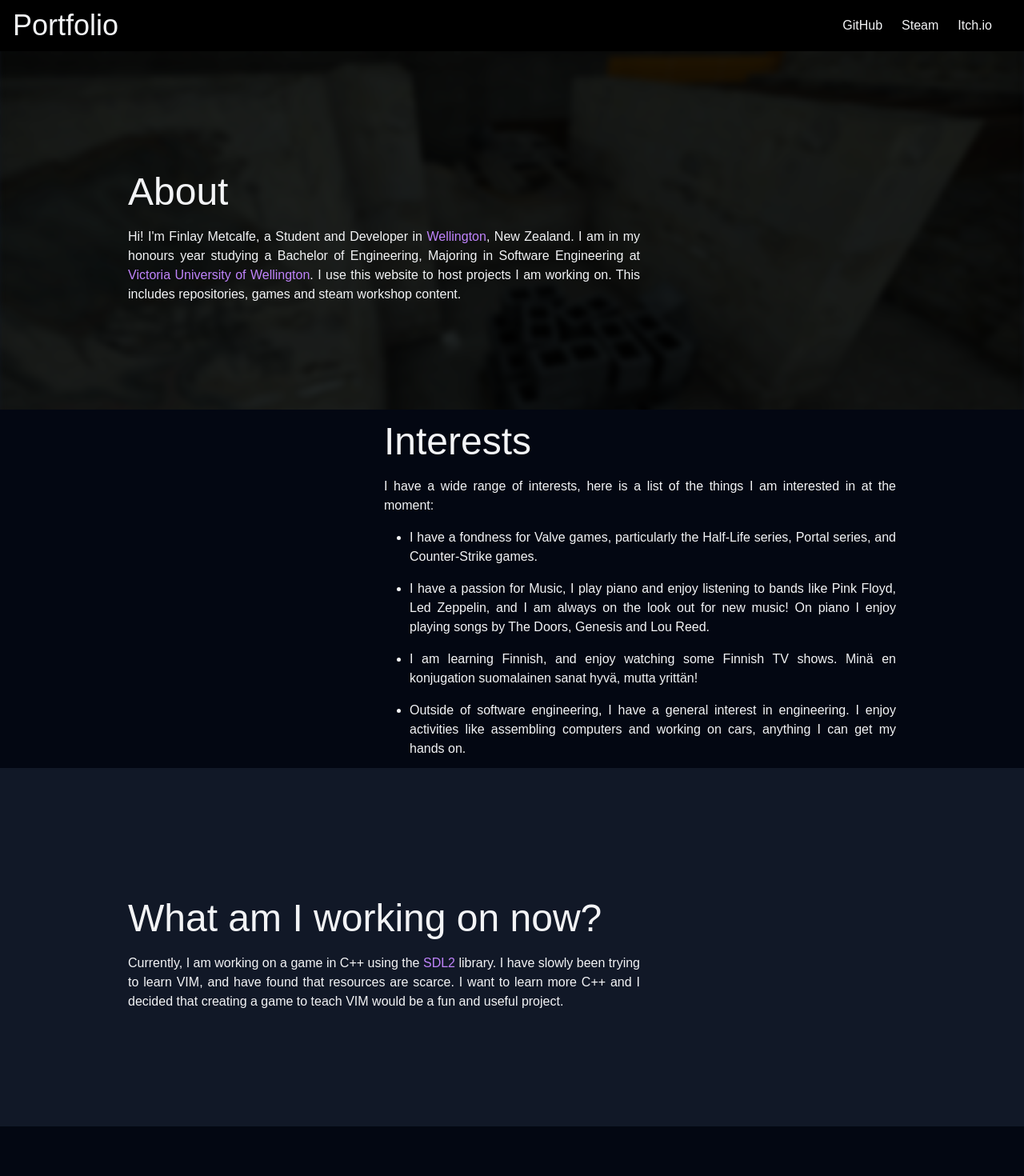
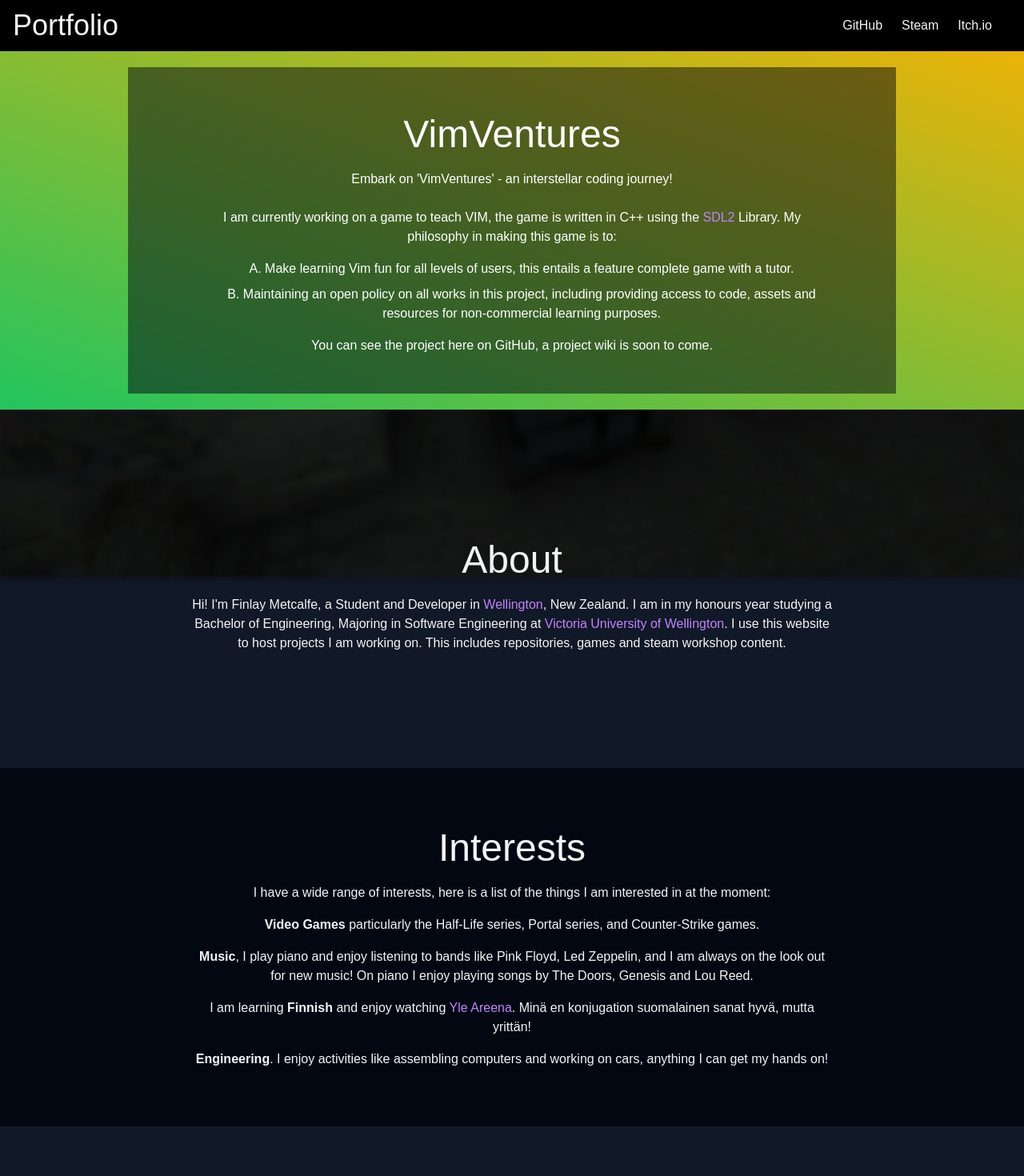
Before and after one commit to Ofthemasses/portfolio-website, a Vue app: page /#/ in a window 1280 px wide. Shown: the top 1470 px of the page at 80% size. Built offline with nearby package versions, Linux system fonts and the light colour scheme; a web font is replaced by a local one.

Commit message:
Implemented VimVentures section and restyled the website

```diff
--- a/src/components/Home.vue
+++ b/src/components/Home.vue
@@ -1,8 +1,32 @@
 <template>
-  <div class="relative flex items-center h-full md:h-2/3 overflow-hidden z-10">
-    <div class="md:w-3/4 absolute px-4 md:px-40 text-gray-100 font-light">
-      <h1 class="max-md:text-center max-md:text-3xl text-5xl my-5">About</h1>
-      <p class="max-md:text-xs text-justify">Hi! I'm Finlay Metcalfe, a Student and Developer in
+  <div class="relative flex justify-center items-center bg-gradient-to-tr from-green-500 to-yellow-500 h-full md:h-2/3 z-10">
+    <div class="md:w-3/4 absolute px-4 md:px-20 text-center text-white font-light bg-gray-950 bg-opacity-50 py-10">
+      <h1 class="max-md:text-3xl text-5xl my-5">VimVentures</h1>
+      <p class="max-md:text-xs">
+        Embark on 'VimVentures' - an interstellar coding journey!
+        <br>
+        <br>
+        I am currently working on a game to teach VIM, the game is written in C++ using the
+        <a href="https://www.libsdl.org/" class="hover:text-purple-300 text-purple-400">SDL2</a>
+        Library. My philosophy in making this game is to:
+      </p>
+      <ul class="p-2">
+        <li class="ml-6 py-2">
+          A. Make learning Vim fun for all levels of users, this entails a feature complete game with a tutor.
+        </li>
+        <li class="ml-6 py2">
+          B. Maintaining an open policy on all works in this project, including providing access to code, assets and resources for non-commercial learning purposes.
+        </li>
+      </ul>
+      <p class="max-md:text-xs py-2">
+        You can see the project here on GitHub, a project wiki is soon to come.
+      </p>
+    </div>
+  </div>
+  <div class="relative flex justify-center items-center h-full md:h-2/3 overflow-hidden z-10">
+    <div class="md:w-3/4 absolute text-center px-4 md:px-20 text-gray-100 font-light">
+      <h1 class="max-md:text-3xl text-5xl my-5">About</h1>
+      <p class="max-md:text-xs">Hi! I'm Finlay Metcalfe, a Student and Developer in
         <a href="https://www.google.com/maps?q=Wellington" class="hover:text-purple-300 text-purple-400">Wellington</a>, New Zealand.
       I am in my honours year studying a Bachelor of Engineering, Majoring in Software Engineering at
         <a href="https://www.wgtn.ac.nz/" class="hover:text-purple-300 text-purple-400">Victoria University of Wellington</a>.
@@ -18,42 +42,32 @@
       </div>
     </transition>
     </div>
-
-  <div class="relative flex items-center bg-gray-950 h-full md:h-2/3">
-    <div class="md:w-3/4 absolute px-4 md:px-40 text-gray-100 font-light right-0">
-        <h1 class="max-md:text-center max-md:text-3xl text-5xl my-5">Interests</h1>
-        <p class="max-md:text-xs text-justify">
+  <div class="relative flex justify-center items-center bg-gray-950 h-full md:h-2/3">
+    <div class="md:w-3/4 absolute text-center px-4 md:px-20 text-gray-100 font-light">
+        <h1 class="max-md:text-3xl text-5xl my-5">Interests</h1>
+        <p class="max-md:text-xs">
           I have a wide range of interests, here is a list of the things I am interested in at the moment:
-          <ul class="list-disc py-2">
-            <li class="py-2 ml-8">
-              I have a fondness for Valve games, particularly the Half-Life series, Portal series, and Counter-Strike games.
+          <ul class="py-2">
+            <li class="py-2">
+              <b class="font-bold">Video Games</b> particularly the Half-Life series, Portal series, and Counter-Strike games.
             </li>
-            <li class="py-2 ml-8">
-              I have a passion for Music, I play piano and enjoy listening to bands like Pink Floyd, Led Zeppelin, and I am always on the look out for new music! On piano I enjoy playing songs by The Doors, Genesis and Lou Reed.
+            <li class="py-2">
+              <b class="font-bold">Music</b>, I play piano and enjoy listening to bands like Pink Floyd, Led Zeppelin, and I am always on the look out for new music! On piano I enjoy playing songs by The Doors, Genesis and Lou Reed.
             </li>
-            <li class="py-2 ml-8">
-                I am learning Finnish, and enjoy watching some Finnish TV shows. Minä en konjugation suomalainen sanat hyvä, mutta yrittän!
+            <li class="py-2">
+                I am learning <b class="font-bold">Finnish</b> and enjoy watching
+                <a href="https://areena.yle.fi/tv" class="hover:text-purple-300 text-purple-400">Yle Areena</a>.
+                Minä en konjugation suomalainen sanat hyvä, mutta yrittän!
             </li>
-            <li class="py-2 ml-8">
-                Outside of software engineering, I have a general interest in engineering. I enjoy activities like assembling computers and working on cars, anything I can get my hands on.
+            <li class="py-2">
+                <b class="font-bold">Engineering</b>. I enjoy activities like assembling computers and working on cars, anything I can get my hands on!
             </li>
           </ul>
         </p>
       </div>
   </div>
-  <div class="relative flex items-center h-full md:h-2/3">
-    <div class="md:w-3/4 absolute px-4 md:px-40 text-gray-100 font-light">
-      <h1 class="max-md:text-center max-md:text-3xl text-5xl my-5">What am I working on now?</h1>
-      <p class="max-md:text-xs text-justify">
-        Currently, I am working on a game in C++ using the
-        <a href="https://www.libsdl.org/" class="hover:text-purple-300 text-purple-400">SDL2</a>
-        library. I have slowly been trying to learn VIM, and have found that resources are scarce.
-        I want to learn more C++ and I decided that creating a game to teach VIM would be a fun and useful project.
-      </p>
-    </div>
-  </div>
-  <div class="relative flex items-center justify-center bg-gray-950 h-2/3">
-    <div class="w-full md:w-3/4 absolute mdpx-40 text-gray-100 font-light">
+  <div class="relative flex items-center justify-center md:h-2/3">
+    <div class="w-full md:w-3/4 absolute md:px-40 text-gray-100 font-light">
       <h1 class="max-md:text-3xl text-5xl my-5 text-center">Contact Me</h1>
       <p class="text-center mt-8">
         If you want to collaborate or ask a question, get in touch!
```
